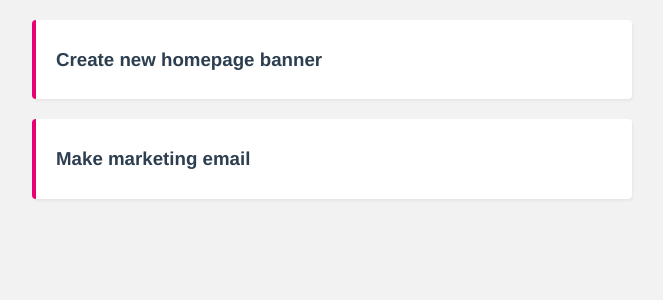
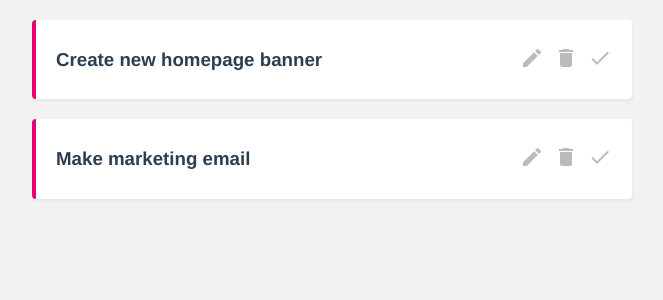
Before and after one commit to valchevgd/project-planner, a Vue app: page / in a window 1280 px wide. Shown: the top 300 px of the page, without its empty margins (308-971 px from the left). Built offline with nearby package versions, Linux system fonts and the light colour scheme; data requests are answered from the project's data file.

Commit message:
Added: Materials icons

```diff
--- a/public/index.html
+++ b/public/index.html
@@ -6,10 +6,13 @@
   <meta name="viewport" content="width=device-width,initial-scale=1.0">
   <link rel="icon" href="<%= BASE_URL %>favicon.ico">
   <title><%= htmlWebpackPlugin.options.title %></title>
+  <link href="https://fonts.googleapis.com/icon?family=Material+Icons"
+        rel="stylesheet">
 </head>
 <body>
 <noscript>
-      <strong>We're sorry but <%= htmlWebpackPlugin.options.title %> doesn't work properly without JavaScript enabled. Please enable it to continue.</strong>
+  <strong>We're sorry but <%= htmlWebpackPlugin.options.title %> doesn't work properly without JavaScript enabled.
+    Please enable it to continue.</strong>
 </noscript>
 <div id="app"></div>
 <!-- built files will be auto injected -->
--- a/src/components/SingleProject.vue
+++ b/src/components/SingleProject.vue
@@ -2,6 +2,11 @@
   <div class="project">
     <div class="actions">
       <h3 @click="toggleDetails">{{ project.title }}</h3>
+      <div class="icons">
+        <span class="material-icons">edit</span>
+        <span class="material-icons">delete</span>
+        <span class="material-icons">done</span>
+      </div>
     </div>
     <div v-if="showDetails" class="details">
       <p>{{ project.details }}</p>
@@ -39,4 +44,21 @@
 h3 {
   cursor: pointer;
 }
+
+.actions {
+  display: flex;
+  justify-content: space-between;
+  align-items: center;
+}
+
+.material-icons {
+  font-size: 24px;
+  margin-left: 10px;
+  color: #bbb;
+  cursor: pointer;
+}
+
+.material-icons:hover {
+  color: #777;
+}
 </style>
```
Lines whose indentation alone changed are shown as unchanged.
